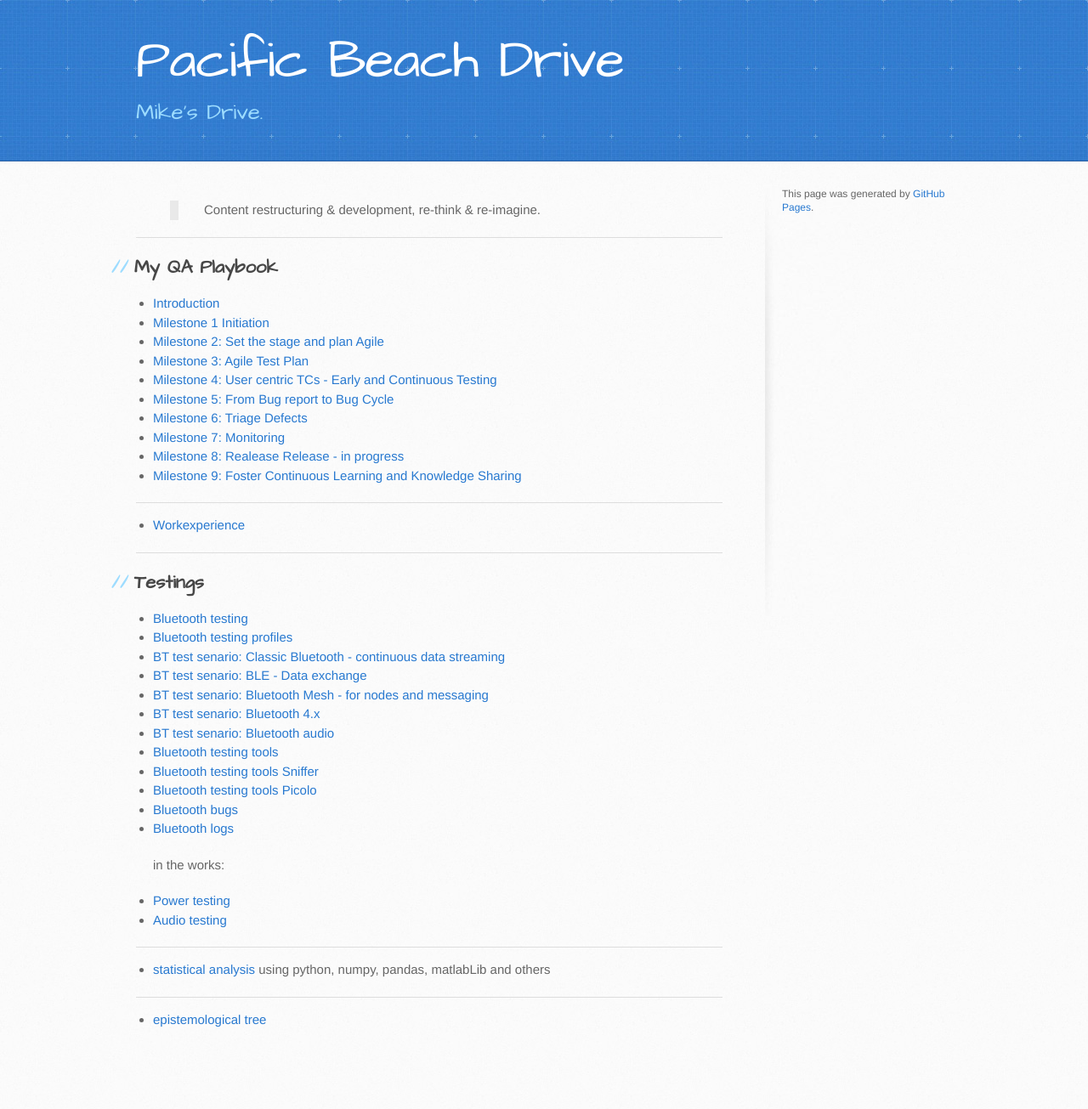
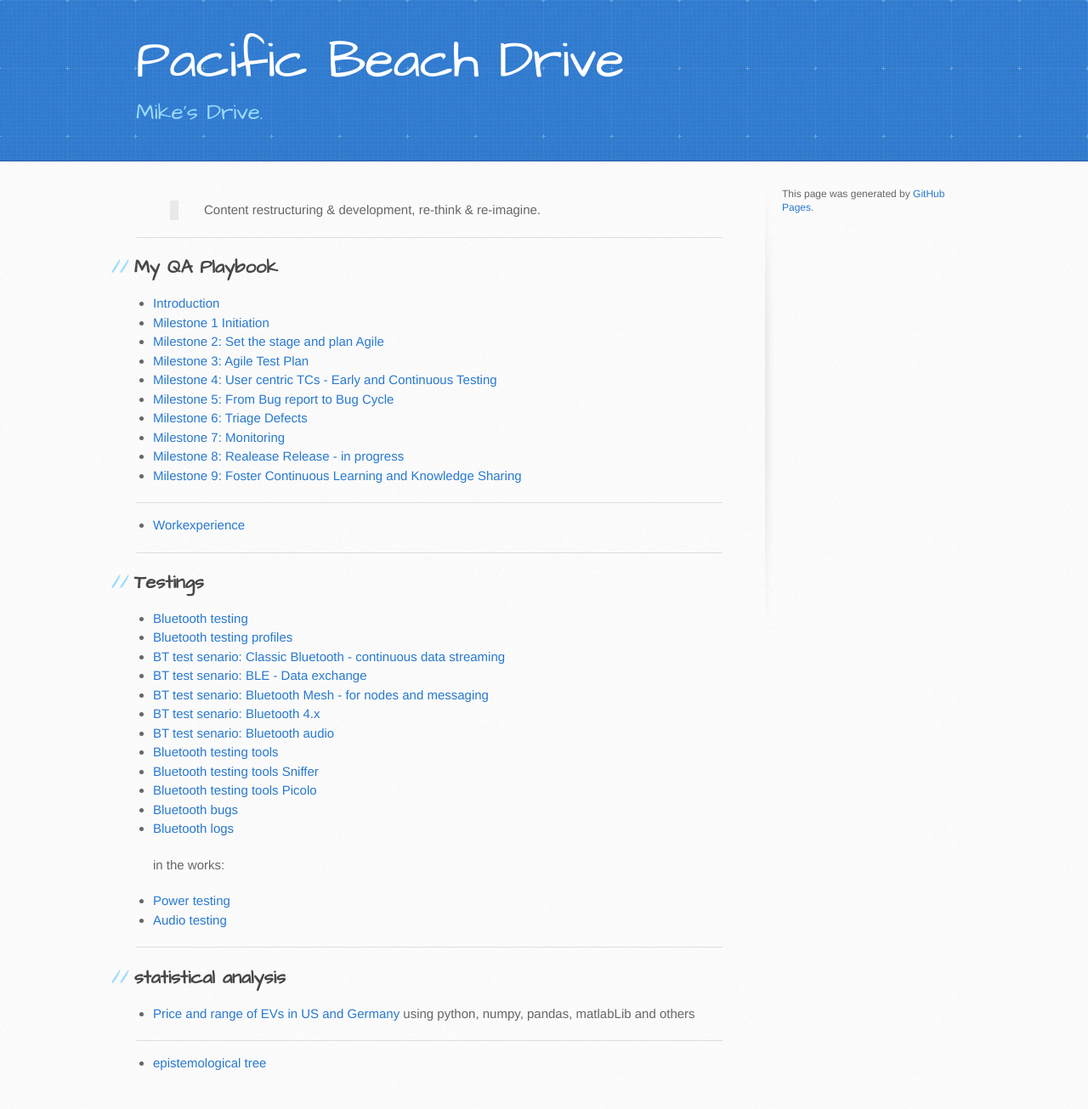
Before and after one commit to trumpfheller/trumpfheller.github.io, a Jekyll site: the page built from index.md, in a window 1280 px wide. Shown: the whole page at 85% size. Built offline with Jekyll 4.4.1, drawn with Linux system fonts in a browser that asks for light colours; before the commit the page ends 1254 px from its top, so only the background shows below that.

Commit message:
Update index.md

```diff
--- a/index.md
+++ b/index.md
@@ -44,7 +44,8 @@
 
 ---
 
-- [statistical analysis](./databasics/ev.html) using python, numpy, pandas, matlabLib and others
+## statistical analysis
+- [Price and range of EVs in US and Germany](./databasics/ev.html) using python, numpy, pandas, matlabLib and others
 
 ---
 
```
